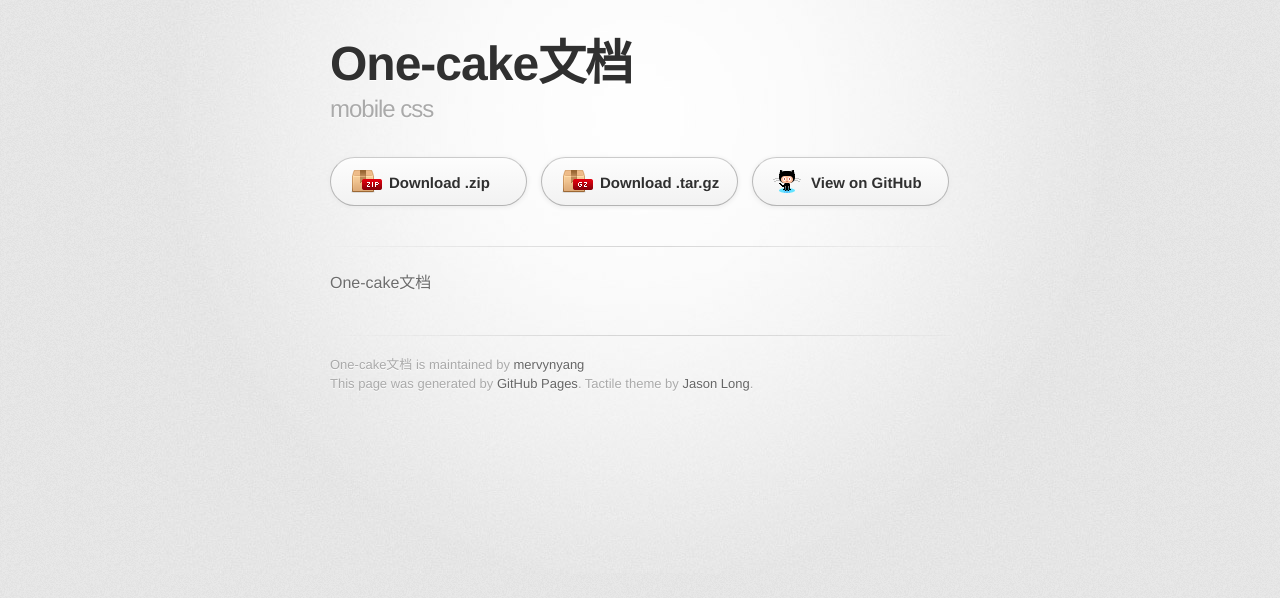
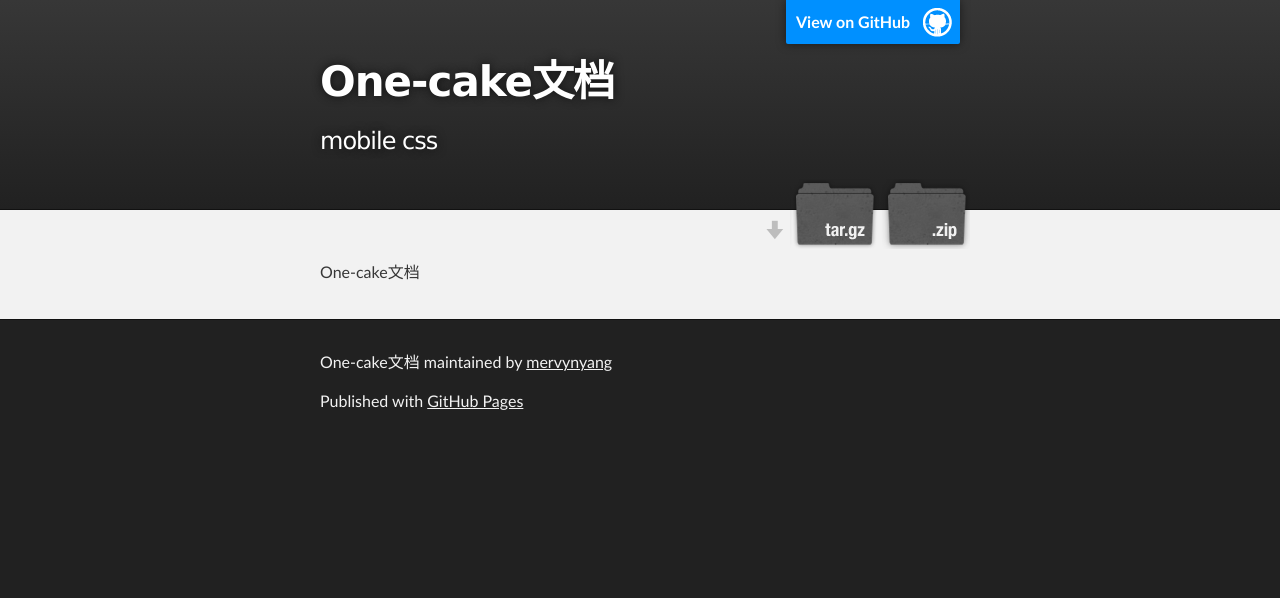
Before and after one commit to yy-dev7/one-cake, a plain HTML site: page index.html in a window 1280 px wide. Drawn offline with Linux system fonts and the light colour scheme; a web font is replaced by a local one.

Commit message:
Create gh-pages branch via GitHub

```diff
--- a/index.html
+++ b/index.html
@@ -1,46 +1,49 @@
 <!DOCTYPE html>
 <html>
+
   <head>
     <meta charset='utf-8'>
     <meta http-equiv="X-UA-Compatible" content="chrome=1">
-    <link href='https://fonts.googleapis.com/css?family=Chivo:900' rel='stylesheet' type='text/css'>
-    <link rel="stylesheet" type="text/css" href="stylesheets/stylesheet.css" media="screen">
-    <link rel="stylesheet" type="text/css" href="stylesheets/github-dark.css" media="screen">
-    <link rel="stylesheet" type="text/css" href="stylesheets/print.css" media="print">
-    <!--[if lt IE 9]>
-    <script src="//html5shiv.googlecode.com/svn/trunk/html5.js"></script>
-    <![endif]-->
-    <title>One-cake文档 by mervynyang</title>
+    <meta name="description" content="One-cake文档 : mobile css ">
+
+    <link rel="stylesheet" type="text/css" media="screen" href="stylesheets/stylesheet.css">
+
+    <title>One-cake文档</title>
   </head>
 
   <body>
-    <div id="container">
-      <div class="inner">
 
-        <header>
-          <h1>One-cake文档</h1>
-          <h2>mobile css </h2>
+    <!-- HEADER -->
+    <div id="header_wrap" class="outer">
+        <header class="inner">
+          <a id="forkme_banner" href="https://github.com/mervynyang/one-cake">View on GitHub</a>
+
+          <h1 id="project_title">One-cake文档</h1>
+          <h2 id="project_tagline">mobile css </h2>
+
+            <section id="downloads">
+              <a class="zip_download_link" href="https://github.com/mervynyang/one-cake/zipball/master">Download this project as a .zip file</a>
+              <a class="tar_download_link" href="https://github.com/mervynyang/one-cake/tarball/master">Download this project as a tar.gz file</a>
+            </section>
         </header>
+    </div>
 
-        <section id="downloads" class="clearfix">
-          <a href="https://github.com/mervynyang/one-cake/zipball/master" id="download-zip" class="button"><span>Download .zip</span></a>
-          <a href="https://github.com/mervynyang/one-cake/tarball/master" id="download-tar-gz" class="button"><span>Download .tar.gz</span></a>
-          <a href="https://github.com/mervynyang/one-cake" id="view-on-github" class="button"><span>View on GitHub</span></a>
-        </section>
+    <!-- MAIN CONTENT -->
+    <div id="main_content_wrap" class="outer">
+      <section id="main_content" class="inner">
+        <p>One-cake文档</p>
+      </section>
+    </div>
 
-        <hr>
-
-        <section id="main_content">
-          <p>One-cake文档</p>
-        </section>
-
-        <footer>
-          One-cake文档 is maintained by <a href="https://github.com/mervynyang">mervynyang</a><br>
-          This page was generated by <a href="https://pages.github.com">GitHub Pages</a>. Tactile theme by <a href="https://twitter.com/jasonlong">Jason Long</a>.
-        </footer>
+    <!-- FOOTER  -->
+    <div id="footer_wrap" class="outer">
+      <footer class="inner">
+        <p class="copyright">One-cake文档 maintained by <a href="https://github.com/mervynyang">mervynyang</a></p>
+        <p>Published with <a href="https://pages.github.com">GitHub Pages</a></p>
+      </footer>
+    </div>
 
 
-      </div>
-    </div>
+
   </body>
 </html>
--- a/stylesheets/stylesheet.css
+++ b/stylesheets/stylesheet.css
@@ -1,7 +1,14 @@
-/* http://meyerweb.com/eric/tools/css/reset/
-   v2.0 | 20110126
-   License: none (public domain)
-*/
+/*******************************************************************************
+Slate Theme for GitHub Pages
+by Jason Costello, @jsncostello
+*******************************************************************************/
+
+@import url(github-light.css);
+
+/*******************************************************************************
+MeyerWeb Reset
+*******************************************************************************/
+
 html, body, div, span, applet, object, iframe,
 h1, h2, h3, h4, h5, h6, p, blockquote, pre,
 a, abbr, acronym, address, big, cite, code,
@@ -15,359 +22,404 @@
 figure, figcaption, footer, header, hgroup,
 menu, nav, output, ruby, section, summary,
 time, mark, audio, video {
+  margin: 0;
   padding: 0;
-	margin: 0;
+  border: 0;
   font: inherit;
-	font-size: 100%;
   vertical-align: baseline;
-	border: 0;
 }
+
 /* HTML5 display-role reset for older browsers */
 article, aside, details, figcaption, figure,
 footer, header, hgroup, menu, nav, section {
   display: block;
 }
-body {
-	line-height: 1;
-}
+
 ol, ul {
   list-style: none;
 }
-blockquote, q {
-	quotes: none;
-}
-blockquote:before, blockquote:after,
-q:before, q:after {
-	content: '';
-	content: none;
-}
+
 table {
+  border-collapse: collapse;
   border-spacing: 0;
-	border-collapse: collapse;
 }
 
-/* LAYOUT STYLES */
+/*******************************************************************************
+Theme Styles
+*******************************************************************************/
+
 body {
-  font-family: 'Helvetica Neue', Helvetica, Arial, serif;
-  font-size: 1em;
+  box-sizing: border-box;
+  color:#373737;
+  background: #212121;
+  font-size: 16px;
+  font-family: 'Myriad Pro', Calibri, Helvetica, Arial, sans-serif;
   line-height: 1.5;
-  color: #6d6d6d;
-  text-shadow: 0 1px 0 rgba(255, 255, 255, 0.8);
-  background: #e7e7e7 url(../images/body-bg.png) 0 0 repeat;
+  -webkit-font-smoothing: antialiased;
+}
+
+h1, h2, h3, h4, h5, h6 {
+  margin: 10px 0;
+  font-weight: 700;
+  color:#222222;
+  font-family: 'Lucida Grande', 'Calibri', Helvetica, Arial, sans-serif;
+  letter-spacing: -1px;
+}
+
+h1 {
+  font-size: 36px;
+  font-weight: 700;
+}
+
+h2 {
+  padding-bottom: 10px;
+  font-size: 32px;
+  background: url('../images/bg_hr.png') repeat-x bottom;
+}
+
+h3 {
+  font-size: 24px;
+}
+
+h4 {
+  font-size: 21px;
+}
+
+h5 {
+  font-size: 18px;
+}
+
+h6 {
+  font-size: 16px;
+}
+
+p {
+  margin: 10px 0 15px 0;
+}
+
+footer p {
+  color: #f2f2f2;
 }
 
 a {
-  color: #d5000d;
-}
-a:hover {
-  color: #c5000c;
+  text-decoration: none;
+  color: #007edf;
+  text-shadow: none;
+
+  transition: color 0.5s ease;
+  transition: text-shadow 0.5s ease;
+  -webkit-transition: color 0.5s ease;
+  -webkit-transition: text-shadow 0.5s ease;
+  -moz-transition: color 0.5s ease;
+  -moz-transition: text-shadow 0.5s ease;
+  -o-transition: color 0.5s ease;
+  -o-transition: text-shadow 0.5s ease;
+  -ms-transition: color 0.5s ease;
+  -ms-transition: text-shadow 0.5s ease;
 }
 
-header {
-  padding-top: 35px;
-  padding-bottom: 25px;
+a:hover, a:focus {text-decoration: underline;}
+
+footer a {
+  color: #F2F2F2;
+  text-decoration: underline;
 }
 
-header h1 {
-  font-family: 'Chivo', 'Helvetica Neue', Helvetica, Arial, serif;
-  font-size: 48px; font-weight: 900;
-  line-height: 1.2;
-  color: #303030;
-  letter-spacing: -1px;
-}
-
-header h2 {
-  font-size: 24px;
-  font-weight: normal;
-  line-height: 1.3;
-  color: #aaa;
-  letter-spacing: -1px;
-}
-
-#container {
-  min-height: 595px;
-  background: transparent url(../images/highlight-bg.jpg) 50% 0 no-repeat;
-}
-
-.inner {
-  width: 620px;
-  margin: 0 auto;
-}
-
-#container .inner img {
-  max-width: 100%;
-}
-
-#downloads {
-  margin-bottom: 40px;
-}
-
-a.button {
-  display: block;
-  float: left;
-  width: 179px;
-  padding: 12px 8px 12px 8px;
-  margin-right: 14px;
-  font-size: 15px;
-  font-weight: bold;
-  line-height: 25px;
-  color: #303030;
-  background: #fdfdfd; /* Old browsers */
-  background: -moz-linear-gradient(top,  #fdfdfd 0%, #f2f2f2 100%); /* FF3.6+ */
-  background: -webkit-gradient(linear, left top, left bottom, color-stop(0%,#fdfdfd), color-stop(100%,#f2f2f2)); /* Chrome,Safari4+ */
-  background: -webkit-linear-gradient(top,  #fdfdfd 0%,#f2f2f2 100%); /* Chrome10+,Safari5.1+ */
-  background: -o-linear-gradient(top,  #fdfdfd 0%,#f2f2f2 100%); /* Opera 11.10+ */
-  background: -ms-linear-gradient(top,  #fdfdfd 0%,#f2f2f2 100%); /* IE10+ */
-  background: linear-gradient(top,  #fdfdfd 0%,#f2f2f2 100%); /* W3C */
-  filter: progid:DXImageTransform.Microsoft.gradient( startColorstr='#fdfdfd', endColorstr='#f2f2f2',GradientType=0 ); /* IE6-9 */
-  border-top: solid 1px #cbcbcb;
-  border-right: solid 1px #b7b7b7;
-  border-bottom: solid 1px #b3b3b3;
-  border-left: solid 1px #b7b7b7;
-  border-radius: 30px;
-  -webkit-box-shadow: 10px 10px 5px #888;
-  -moz-box-shadow: 10px 10px 5px #888;
-  box-shadow: 0px 1px 5px #e8e8e8;
-  -moz-border-radius: 30px;
-  -webkit-border-radius: 30px;
-}
-a.button:hover {
-  background: #fafafa; /* Old browsers */
-  background: -moz-linear-gradient(top,  #fdfdfd 0%, #f6f6f6 100%); /* FF3.6+ */
-  background: -webkit-gradient(linear, left top, left bottom, color-stop(0%,#fdfdfd), color-stop(100%,#f6f6f6)); /* Chrome,Safari4+ */
-  background: -webkit-linear-gradient(top,  #fdfdfd 0%,#f6f6f6 100%); /* Chrome10+,Safari5.1+ */
-  background: -o-linear-gradient(top,  #fdfdfd 0%,#f6f6f6 100%); /* Opera 11.10+ */
-  background: -ms-linear-gradient(top,  #fdfdfd 0%,#f6f6f6 100%); /* IE10+ */
-  background: linear-gradient(top,  #fdfdfd 0%,#f6f6f6, 100%); /* W3C */
-  filter: progid:DXImageTransform.Microsoft.gradient( startColorstr='#fdfdfd', endColorstr='#f6f6f6',GradientType=0 ); /* IE6-9 */
-  border-top: solid 1px #b7b7b7;
-  border-right: solid 1px #b3b3b3;
-  border-bottom: solid 1px #b3b3b3;
-  border-left: solid 1px #b3b3b3;
-}
-
-a.button span {
-  display: block;
-  height: 23px;
-  padding-left: 50px;
-}
-
-#download-zip span {
-  background: transparent url(../images/zip-icon.png) 12px 50% no-repeat;
-}
-#download-tar-gz span {
-  background: transparent url(../images/tar-gz-icon.png) 12px 50% no-repeat;
-}
-#view-on-github span {
-  background: transparent url(../images/octocat-icon.png) 12px 50% no-repeat;
-}
-#view-on-github {
-  margin-right: 0;
-}
-
-code, pre {
-  margin-bottom: 30px;
-  font-family: Monaco, "Bitstream Vera Sans Mono", "Lucida Console", Terminal;
-  font-size: 14px;
-  color: #222;
-}
-
-code {
-  padding: 0 3px;
-  background-color: #f2f2f2;
-  border: solid 1px #ddd;
-}
-
-pre {
-  padding: 20px;
-  overflow: auto;
-  color: #f2f2f2;
-  text-shadow: none;
-  background: #303030;
-}
-pre code {
-  padding: 0;
-  color: #f2f2f2;
-  background-color: #303030;
-  border: none;
-}
-
-ul, ol, dl {
-  margin-bottom: 20px;
-}
-
-
-/* COMMON STYLES */
-
-hr {
-  height: 1px;
-  padding-bottom: 1em;
-  margin-top: 1em;
-  line-height: 1px;
-  background: transparent url('../images/hr.png') 50% 0 no-repeat;
-  border: none;
+em {
+  font-style: italic;
 }
 
 strong {
   font-weight: bold;
 }
 
-em {
-  font-style: italic;
+img {
+  position: relative;
+  margin: 0 auto;
+  max-width: 739px;
+  padding: 5px;
+  margin: 10px 0 10px 0;
+  border: 1px solid #ebebeb;
+
+  box-shadow: 0 0 5px #ebebeb;
+  -webkit-box-shadow: 0 0 5px #ebebeb;
+  -moz-box-shadow: 0 0 5px #ebebeb;
+  -o-box-shadow: 0 0 5px #ebebeb;
+  -ms-box-shadow: 0 0 5px #ebebeb;
 }
 
-table {
-  width: 100%;
-  border: 1px solid #ebebeb;
+p img {
+  display: inline;
+  margin: 0;
+  padding: 0;
+  vertical-align: middle;
+  text-align: center;
+  border: none;
 }
 
-th {
-  font-weight: 500;
+pre, code {
+  width: 100%;
+  color: #222;
+  background-color: #fff;
+
+  font-family: Monaco, "Bitstream Vera Sans Mono", "Lucida Console", Terminal, monospace;
+  font-size: 14px;
+
+  border-radius: 2px;
+  -moz-border-radius: 2px;
+  -webkit-border-radius: 2px;
 }
 
-td {
-  font-weight: 300;
-  text-align: center;
-  border: 1px solid #ebebeb;
+pre {
+  width: 100%;
+  padding: 10px;
+  box-shadow: 0 0 10px rgba(0,0,0,.1);
+  overflow: auto;
 }
 
-form {
-  padding: 20px;
-  background: #f2f2f2;
+code {
+  padding: 3px;
+  margin: 0 3px;
+  box-shadow: 0 0 10px rgba(0,0,0,.1);
+}
 
+pre code {
+  display: block;
+  box-shadow: none;
+}
+
+blockquote {
+  color: #666;
+  margin-bottom: 20px;
+  padding: 0 0 0 20px;
+  border-left: 3px solid #bbb;
 }
 
 
-/* GENERAL ELEMENT TYPE STYLES */
-
-h1 {
-  font-size: 32px;
+ul, ol, dl {
+  margin-bottom: 15px
 }
 
-h2 {
-  margin-bottom: 8px;
-  font-size: 22px;
-  font-weight: bold;
-  color: #303030;
-}
-
-h3 {
-  margin-bottom: 8px;
-  font-size: 18px;
-  font-weight: bold;
-  color: #d5000d;
-}
-
-h4 {
-  font-size: 16px;
-  font-weight: bold;
-  color: #303030;
-}
-
-h5 {
-  font-size: 1em;
-  color: #303030;
-}
-
-h6 {
-  font-size: .8em;
-  color: #303030;
-}
-
-p {
-  margin-bottom: 20px;
-  font-weight: 300;
-}
-
-a {
-  text-decoration: none;
-}
-
-p a {
-  font-weight: 400;
-}
-
-blockquote {
-  padding: 0 0 0 30px;
-  margin-bottom: 20px;
-  font-size: 1.6em;
-  border-left: 10px solid #e9e9e9;
-}
-
-ul li {
+ul {
   list-style-position: inside;
   list-style: disc;
   padding-left: 20px;
 }
 
-ol li {
+ol {
   list-style-position: inside;
   list-style: decimal;
-  padding-left: 3px;
+  padding-left: 20px;
 }
 
 dl dt {
-  color: #303030;
+  font-weight: bold;
 }
 
-footer {
-  padding-top: 20px;
-  padding-bottom: 30px;
-  margin-top: 40px;
-  font-size: 13px;
-  color: #aaa;
-  background: transparent url('../images/hr.png') 0 0 no-repeat;
+dl dd {
+  padding-left: 20px;
+  font-style: italic;
 }
 
-footer a {
-  color: #666;
-}
-footer a:hover {
-  color: #444;
+dl p {
+  padding-left: 20px;
+  font-style: italic;
 }
 
-/* MISC */
-.clearfix:after {
-  display: block;
-  height: 0;
-  clear: both;
-  visibility: hidden;
-  content: '.';
+hr {
+  height: 1px;
+  margin-bottom: 5px;
+  border: none;
+  background: url('../images/bg_hr.png') repeat-x center;
 }
 
-.clearfix {display: inline-block;}
-* html .clearfix {height: 1%;}
-.clearfix {display: block;}
+table {
+  border: 1px solid #373737;
+  margin-bottom: 20px;
+  text-align: left;
+ }
 
-/* #Media Queries
-================================================== */
+th {
+  font-family: 'Lucida Grande', 'Helvetica Neue', Helvetica, Arial, sans-serif;
+  padding: 10px;
+  background: #373737;
+  color: #fff;
+ }
 
-/* Smaller than standard 960 (devices and browsers) */
-@media only screen and (max-width: 959px) { }
+td {
+  padding: 10px;
+  border: 1px solid #373737;
+ }
 
-/* Tablet Portrait size to standard 960 (devices and browsers) */
-@media only screen and (min-width: 768px) and (max-width: 959px) { }
+form {
+  background: #f2f2f2;
+  padding: 20px;
+}
 
-/* All Mobile Sizes (devices and browser) */
-@media only screen and (max-width: 767px) {
-  header {
-    padding-top: 10px;
-    padding-bottom: 10px;
+/*******************************************************************************
+Full-Width Styles
+*******************************************************************************/
+
+.outer {
+  width: 100%;
 }
+
+.inner {
+  position: relative;
+  max-width: 640px;
+  padding: 20px 10px;
+  margin: 0 auto;
+}
+
+#forkme_banner {
+  display: block;
+  position: absolute;
+  top:0;
+  right: 10px;
+  z-index: 10;
+  padding: 10px 50px 10px 10px;
+  color: #fff;
+  background: url('../images/blacktocat.png') #0090ff no-repeat 95% 50%;
+  font-weight: 700;
+  box-shadow: 0 0 10px rgba(0,0,0,.5);
+  border-bottom-left-radius: 2px;
+  border-bottom-right-radius: 2px;
+}
+
+#header_wrap {
+  background: #212121;
+  background: -moz-linear-gradient(top, #373737, #212121);
+  background: -webkit-linear-gradient(top, #373737, #212121);
+  background: -ms-linear-gradient(top, #373737, #212121);
+  background: -o-linear-gradient(top, #373737, #212121);
+  background: linear-gradient(top, #373737, #212121);
+}
+
+#header_wrap .inner {
+  padding: 50px 10px 30px 10px;
+}
+
+#project_title {
+  margin: 0;
+  color: #fff;
+  font-size: 42px;
+  font-weight: 700;
+  text-shadow: #111 0px 0px 10px;
+}
+
+#project_tagline {
+  color: #fff;
+  font-size: 24px;
+  font-weight: 300;
+  background: none;
+  text-shadow: #111 0px 0px 10px;
+}
+
 #downloads {
-    margin-bottom: 25px;
+  position: absolute;
+  width: 210px;
+  z-index: 10;
+  bottom: -40px;
+  right: 0;
+  height: 70px;
+  background: url('../images/icon_download.png') no-repeat 0% 90%;
 }
-  #download-zip, #download-tar-gz {
+
+.zip_download_link {
+  display: block;
+  float: right;
+  width: 90px;
+  height:70px;
+  text-indent: -5000px;
+  overflow: hidden;
+  background: url(../images/sprite_download.png) no-repeat bottom left;
+}
+
+.tar_download_link {
+  display: block;
+  float: right;
+  width: 90px;
+  height:70px;
+  text-indent: -5000px;
+  overflow: hidden;
+  background: url(../images/sprite_download.png) no-repeat bottom right;
+  margin-left: 10px;
+}
+
+.zip_download_link:hover {
+  background: url(../images/sprite_download.png) no-repeat top left;
+}
+
+.tar_download_link:hover {
+  background: url(../images/sprite_download.png) no-repeat top right;
+}
+
+#main_content_wrap {
+  background: #f2f2f2;
+  border-top: 1px solid #111;
+  border-bottom: 1px solid #111;
+}
+
+#main_content {
+  padding-top: 40px;
+}
+
+#footer_wrap {
+  background: #212121;
+}
+
+
+
+/*******************************************************************************
+Small Device Styles
+*******************************************************************************/
+
+@media screen and (max-width: 480px) {
+  body {
+    font-size:14px;
+  }
+
+  #downloads {
     display: none;
   }
+
   .inner {
-    width: 94%;
-    margin: 0 auto;
-  }
+    min-width: 320px;
+    max-width: 480px;
   }
 
-/* Mobile Landscape Size to Tablet Portrait (devices and browsers) */
-@media only screen and (min-width: 480px) and (max-width: 767px) { }
+  #project_title {
+  font-size: 32px;
+  }
 
-/* Mobile Portrait Size to Mobile Landscape Size (devices and browsers) */
-@media only screen and (max-width: 479px) { }
+  h1 {
+    font-size: 28px;
+  }
+
+  h2 {
+    font-size: 24px;
+  }
+
+  h3 {
+    font-size: 21px;
+  }
+
+  h4 {
+    font-size: 18px;
+  }
+
+  h5 {
+    font-size: 14px;
+  }
+
+  h6 {
+    font-size: 12px;
+  }
+
+  code, pre {
+    min-width: 320px;
+    max-width: 480px;
+    font-size: 11px;
+  }
+
+}
```
Also changed, not shown: images/bg_hr.png (added), images/blacktocat.png (added), images/icon_download.png (added), images/sprite_download.png (added). Lines whose indentation alone changed are shown as unchanged.
